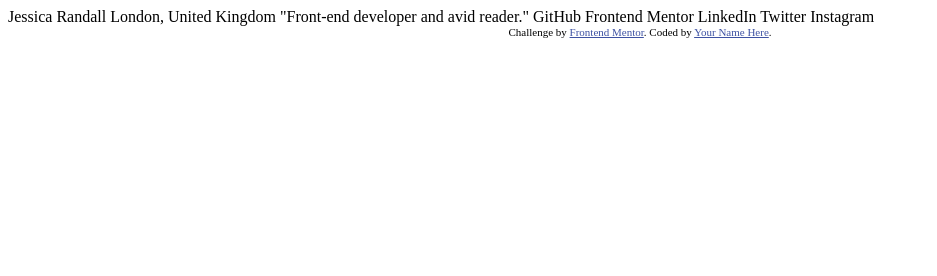
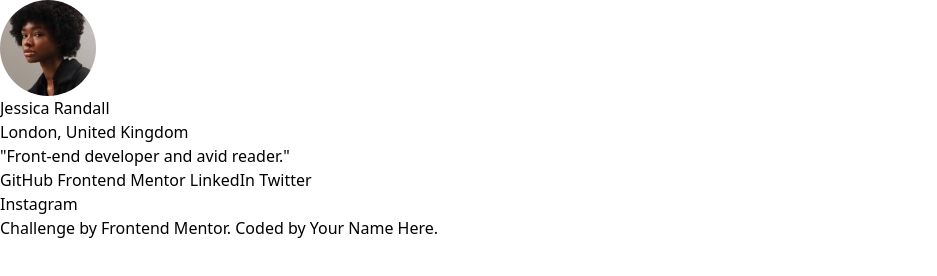
Before and after one commit to janak1998/social-links-profile-main, a plain HTML site: page index.html in a window 1280 px wide. Shown: the whole page, without its empty margins (0-937 px from the left). Drawn offline with nearby package versions, Linux system fonts and the light colour scheme.

Commit message:
basic html structure

```diff
--- /dev/null
+++ b/assets/style.css
@@ -0,0 +1,48 @@
+*,
+*::before,
+*::after {
+  box-sizing: border-box;
+}
+* {
+  margin: 0;
+}
+body {
+  line-height: 1.5;
+  -webkit-font-smoothing: antialiased;
+}
+img,
+picture,
+video,
+canvas,
+svg {
+  display: block;
+  max-width: 100%;
+}
+input,
+button,
+textarea,
+select {
+  font: inherit;
+}
+p,
+h1,
+h2,
+h3,
+h4,
+h5,
+h6 {
+  overflow-wrap: break-word;
+}
+#root,
+#__next {
+  isolation: isolate;
+}
+
+@font-face {
+  font-family: "Inter-Variable";
+  src: url("../assets/fonts/Inter-VariableFont_slnt\,wght.ttf");
+}
+
+.social_card_wrapper {
+  font-family: "Inter-Variable", sans-serif;
+}
--- a/index.html
+++ b/index.html
@@ -1,34 +1,43 @@
 <!DOCTYPE html>
 <html lang="en">
   <head>
-  <meta charset="UTF-8">
-  <meta name="viewport" content="width=device-width, initial-scale=1.0"> <!-- displays site properly based on user's device -->
-
-  <link rel="icon" type="image/png" sizes="32x32" href="./assets/images/favicon-32x32.png">
+    <meta charset="UTF-8" />
+    <meta name="viewport" content="width=device-width, initial-scale=1.0" />
+    <link
+      rel="icon"
+      type="image/png"
+      sizes="32x32"
+      href="./assets/images/favicon-32x32.png"
+    />
 
     <title>Frontend Mentor | Social links profile</title>
-
-  <!-- Feel free to remove these styles or customise in your own stylesheet 👍 -->
-  <style>
-    .attribution { font-size: 11px; text-align: center; }
-    .attribution a { color: hsl(228, 45%, 44%); }
-  </style>
+    <script src="https://cdn.tailwindcss.com"></script>
+    <link rel="stylesheet" href="./assets/style.css" />
   </head>
   <body>
-
-  Jessica Randall
-  London, United Kingdom
-  "Front-end developer and avid reader."
-
-  GitHub
-  Frontend Mentor
-  LinkedIn
-  Twitter
-  Instagram
+    <div class="  w-[375px] flex-row">
+      <img
+        src="./assets/images/avatar-jessica.jpeg"
+        alt="user icon"
+        class="user_icon rounded-full w-24 h-24"
+      />
+      <h3 class="user_name">Jessica Randall</h3>
+      <p class="user_location">London, United Kingdom</p>
+      <p class="user_summary">"Front-end developer and avid reader."</p>
+      <div class="social_links">
+        <a href="#" class="social_link">GitHub</a>
+        <a href="#" class="social_link">Frontend Mentor</a>
+        <a href="#" class="social_link">LinkedIn</a>
+        <a href="#" class="social_link">Twitter</a>
+        <a href="#" class="social_link">Instagram</a>
+      </div>
+    </div>
 
     <div class="attribution">
-    Challenge by <a href="https://www.frontendmentor.io?ref=challenge" target="_blank">Frontend Mentor</a>.
-    Coded by <a href="#">Your Name Here</a>.
+      Challenge by
+      <a href="https://www.frontendmentor.io?ref=challenge" target="_blank"
+        >Frontend Mentor</a
+      >. Coded by <a href="#">Your Name Here</a>.
     </div>
   </body>
 </html>
```
Also changed, not shown: tailwind.config.js (added). Lines whose indentation alone changed are shown as unchanged.
